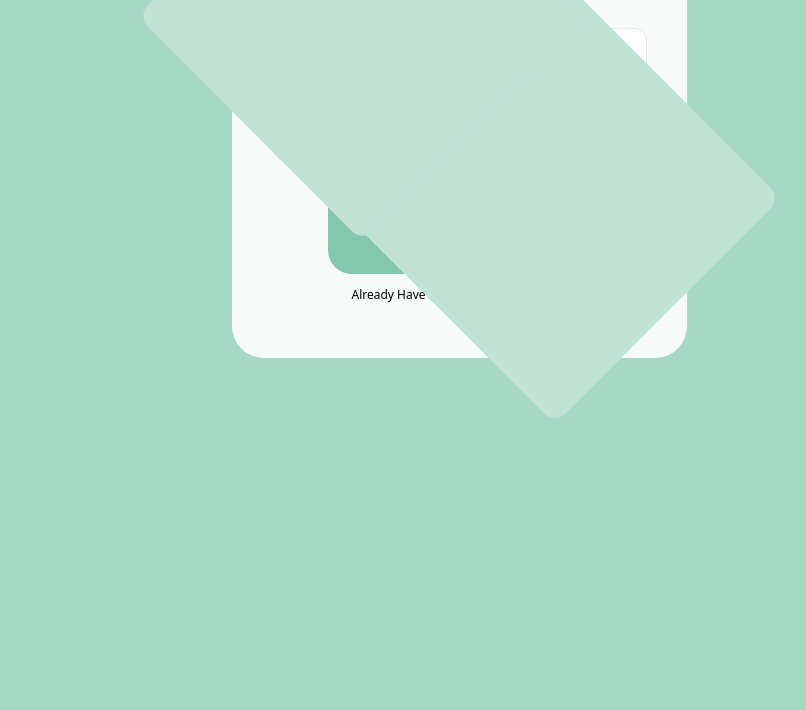
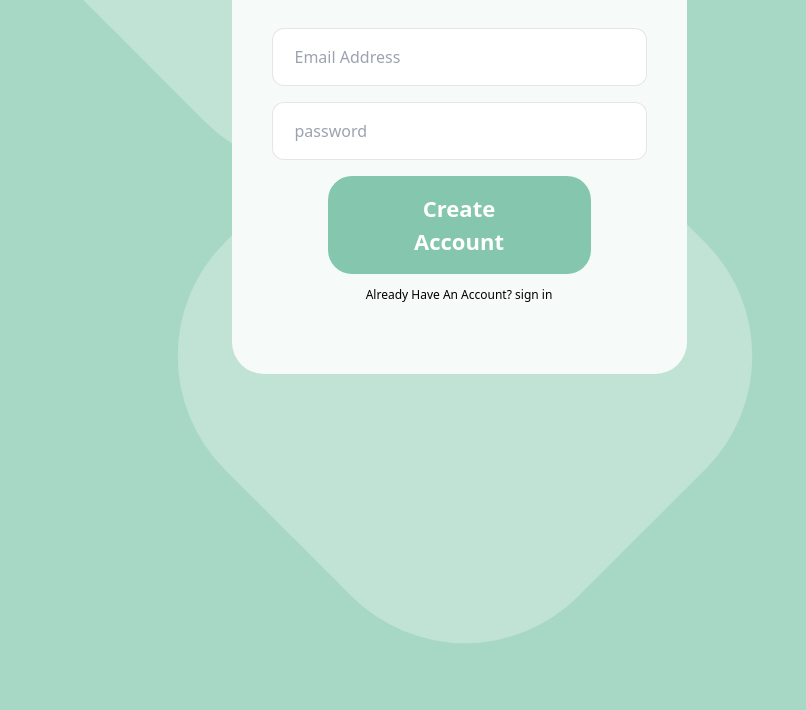
Before and after one commit to JeonSuna/tailwindcss-pratice-form, a website: page src/index.html in a window 1280 px wide. Shown: the part 224-934 px from the top of the page, without its empty margins (181-987 px from the left). Before the commit the page ends 800 px from the top, so only its background shows below. Drawn offline with Linux system fonts and the light colour scheme.

Commit message:
혼자 최종 환성(피드백 받기 전)

```diff
--- a/src/index.html
+++ b/src/index.html
@@ -1,45 +1,51 @@
 <!DOCTYPE html>
 <html lang="en">
+
 <head>
     <meta charset="UTF-8">
     <meta name="viewport" content="width=device-width, initial-scale=1.0">
     <title>Document</title>
     <link rel="stylesheet" href="./styles/output.css">
+
 </head>
-<body class="bg-Background relative">
-    <div class="size-80 absolute bottom-0 right-96 bg-Box rounded-2xl rotate-45"></div>
-    <div class="size-80 absolute top-0 left-96 bg-Box  rounded-2xl rotate-45"></div>
+
+<body class="bg-Background">
+    <!--이건 ..그냥 잘 모르겟어요 눈에 보이는대로 위치조정 했어요-->
+    <div class="size-[500px] absolute top-0 left-0 translate-x-1/2 -translate-y-36 bg-Box rounded-[160px] rotate-45"></div>
+    <div class="size-[500px] absolute top-90 right-96 translate-y-1/2 bg-Box rounded-[160px] rotate-45"></div>
     <!--일단 article의 가장큰 레이아웃으로 좌우 패딩40로 잡았다, 기준은 좌우 여백이 가장 적은 피그마 상 form을 기준으로함
     > 기본 레이아웃 구조를 명확히하고 일괄된 디자인 유지하려고..-->
-    <article class="w-[455px] m-auto mt-20 bg-Form-Bg rounded-[32px] px-10 pt-11 pb-[54px]">
+    <article class="w-[455px] m-auto mt-20 bg-Form-Bg rounded-[32px] px-10 pt-11 pb-[54px] relative z-10">
         <!--article의 레이아웃을 유지하며 text를 중앙정렬할 수도 있지만 그러면 without이 안내려가서 넓이 지정해줘야됨 -<귀찮,
          피그마와 똑같이 하기위해
         h1과p를 div로 묶어서 패딩을 줌-->
-        <div class="px-8">
+        <section class="px-8">
             <!--내용 추가 안된다는 판단하에 그냥 고정높이줌-->
-            <h1 class="text-4xl h-[47px] font-bold mb-1">Creat An Account</h1>
-            <p class="text-center text-[15px] mb-8">Create an account to enjoy all the services without any ads for free!</p>
-        </div>
-            <form action="">
-        <fieldset>
-            <!--r-only를 사용하며 접근성은 높이지만 시각적으로 안보이게함-->
-            <legend class="sr-only">개인 정보</legend>
+            <h1 class="text-4xl h-[47px] font-bold mb-1" tabindex="0">Creat An Account</h1>
+            <p class="text-center text-[15px] mb-8">Create an account to enjoy all the services without any ads for
+                free!</p>
+        </section>
+        <!--현재는 피그마 기준 폼이 단순하기 때문에+ fieldset을 추가하지 않고 마크업 구조를 단순하게함-->
+        <!--대신 legend가 사용되지 않으므로 접근성을 높이기 위해 form에 aria속성 사용-->
+        <form action="#" aria-label="Form Account">
                <div class="mb-4">
-            <label for="e-mail"><input class=" border rounded-xl w-full py-4 pl-[22px]" type="email" placeholder="Email Address"></label>
+                <!--공통내용@layer로 처리-->
+                    <label for="e-mail"><input class="inputCss" type="email"
+                            placeholder="Email Address" required></label>
                 </div>
                 <div class="mb-4">
-            <label for="password"><input class="border rounded-xl w-full py-4 pl-[22px]" type="text" placeholder="password"></label>
+                    <label for="password"><input class="inputCss" type="password"
+                            placeholder="password" required></label>
                 </div>
-        </fieldset>
-
-        <button class="text-white bg-green text-[22px] font-bold px-12 py-4 rounded-3xl mx-14 mb-3"  type="submit">Create Account</button>
- <!--첨엔 div로 하려고 했으나 따로 div안하고 하나의 문장취급+마크업 간단 => 의미적 연관성 높게-->
-        <div>
-            <p class=" px-20 text-[12px]">Already Have An Account?
+            <button class="text-white bg-green text-[22px] font-bold px-12 py-4 rounded-3xl mx-14 mb-3"
+                type="submit">Create Account</button>
+        <!--첨엔 div로 하려고 했으나 따로 div안하고 p안에 a삽입 =의미적 연관성 높게하나의 문장취급+마크업 간단-->
+        <!--p에 패딩 안주고 div만들고 text-align-center도 가능함-->
+                <p class="text-[12px] text-center mb-4">Already Have An Account?
                     <a href="#">sign in</a>
                 </p>
-            </div>
         </form>
     </article>
 </body>
+
 </html>
--- a/src/styles/input.css
+++ b/src/styles/input.css
@@ -1,3 +1,11 @@
 @tailwind base;
 @tailwind components;
 @tailwind utilities;
+@layer utilities{
+    .inputCss{
+        border: 1px solid rgba(0,0,0,0.1);
+        border-radius: 12px;
+        padding: 16px 0px 16px 22px;
+        width:100%;
+    }
+}
```
Also changed, not shown: Readme.md, src/styles/output.css. Lines whose indentation alone changed are shown as unchanged.
